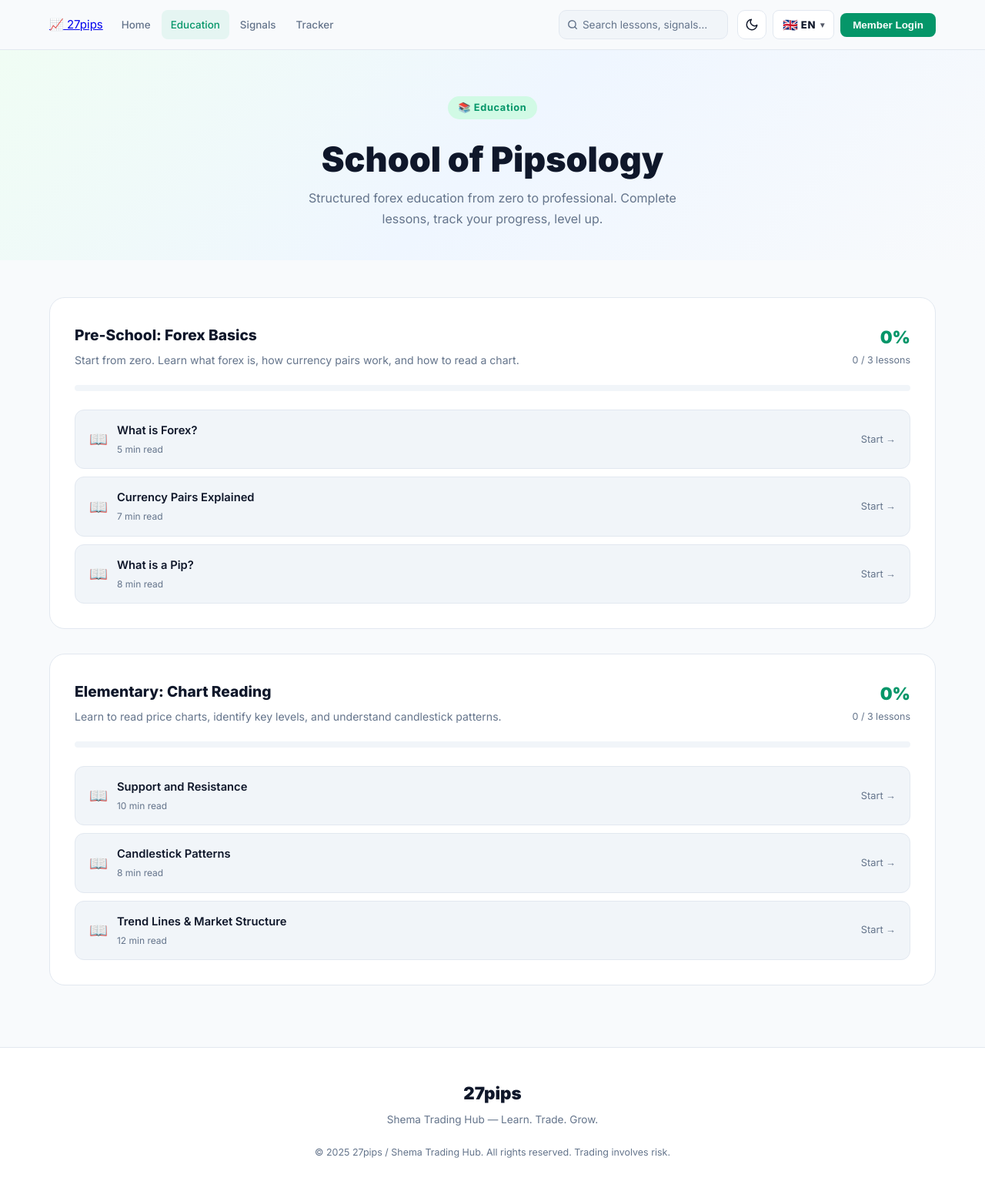
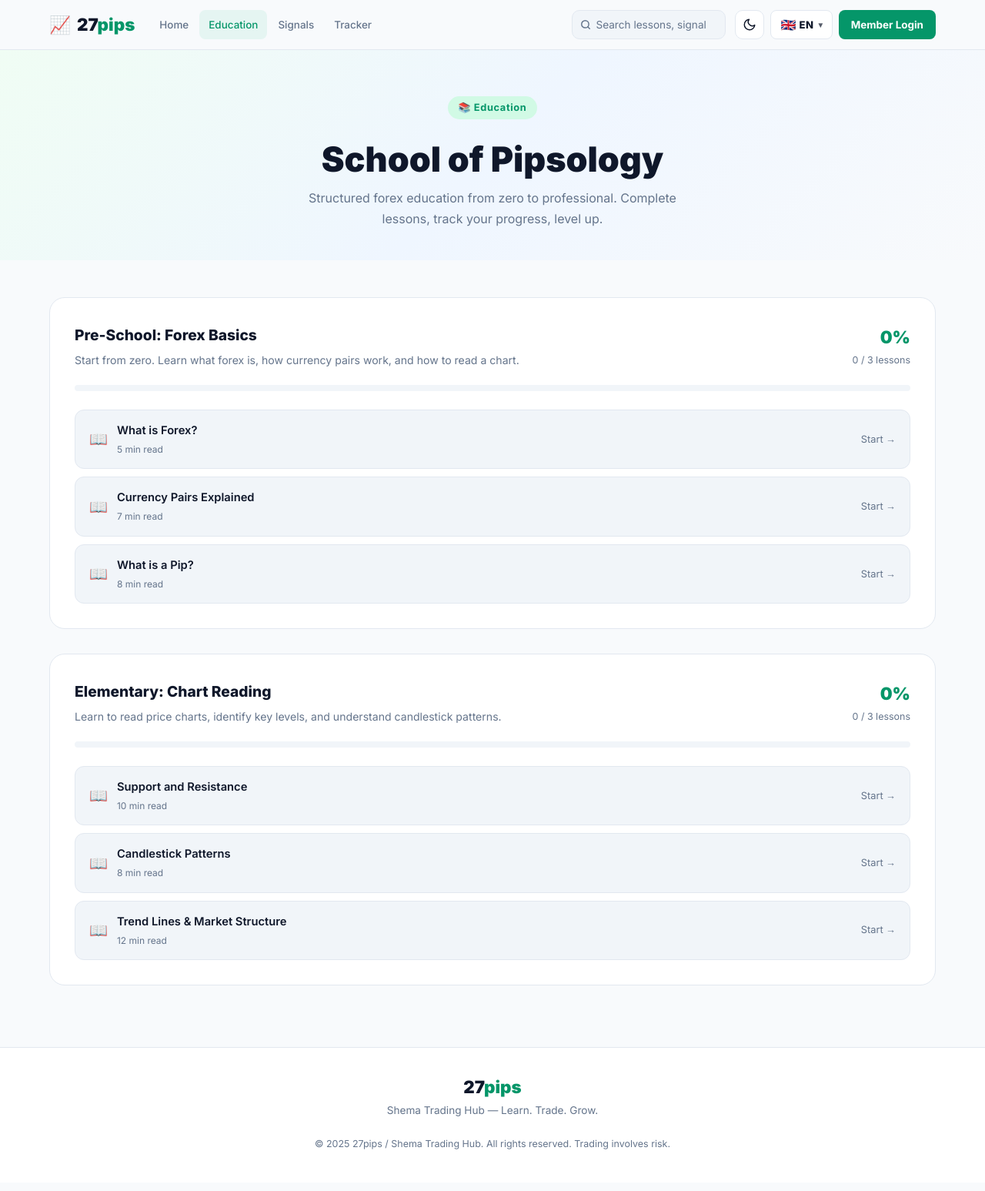
Before and after one commit to Benjaminfromthe/27pips, a Flask app: page /education/ in a window 1280 px wide. Shown: the whole page at 77% size. After the commit the page ends 1493 px from the top, so only its background shows below. Run offline with Flask 3, Linux system fonts and the light colour scheme; data comes from the database, SQL or seed files in the repository; some libraries are stand-ins or nearby versions.

Commit message:
fix: perfect vertical alignment across all header controls
Root problems fixed:
1. Duplicate .search-wrap rules — the SITE-WIDE SEARCH BAR section had
   its own .search-wrap block with flex-shrink:1 and width:220px that
   was cascading after the header section and overriding flex:0 0 auto,
   causing the search bar to shrink and overlap nav links. Resolved by
   keeping only positioning (relative) in the search section; all layout
   properties live exclusively in the header section.

2. Inconsistent control heights — theme-toggle(38px), lang-btn(38px),
   search-input-row(38px), and btn-login(no explicit height) were all
   hardcoded independently. Any single px change broke alignment.
   Introduced --header-ctrl-h: 38px CSS custom property in :root.
   All five controls now reference this single token:
     .nav-link         → height: var(--header-ctrl-h) via inline-flex
     .btn-login        → height: var(--header-ctrl-h) via inline-flex
     .theme-toggle     → height: var(--header-ctrl-h)  width: same
     .lang-btn         → height: var(--header-ctrl-h)
     .search-input-row → height: var(--header-ctrl-h)
   One token change adjusts the entire header row uniformly.

3. Logo not vertically centred — added display:flex + align-items:center
   to .header-inner .logo explicitly, plus margin-right:8px to give
   breathing room between the logo and the first nav link.

4. Nav links were using padding-based vertical centering (0.45rem top/bottom)
   which shifts slightly depending on font metrics and language. Switched
   to height:var(--header-ctrl-h) + display:inline-flex + align-items:center
   so the link height is exactly the same as every other control.

5. Hamburger menu mobile override restores height:auto on .nav-link so
   the 38px token doesn't make mobile menu items look too compressed.

```diff
--- a/static/css/style.css
+++ b/static/css/style.css
@@ -153,6 +153,12 @@
 .full-width { width: 100%; text-align: center; }
 
 /* ── HEADER ── */
+
+/* Single token controls the height of every interactive element in the header.
+   Changing this one value keeps logo, nav links, search, theme toggle,
+   lang switcher, and login button all perfectly aligned on the same axis. */
+:root { --header-ctrl-h: 38px; }
+
 .header {
   position: sticky;
   top: 0;
@@ -165,82 +171,110 @@
 
 /*
   Three-zone layout (all on one row on desktop):
-    [logo]  [nav — takes remaining space]  [search — fixed]  [actions — fixed]
-  The nav zone is the only flex-shrinking zone; logo and actions never shrink.
+    [logo]  [nav — elastic]  [search — fixed]  [actions — fixed]
+  Only the nav zone shrinks; logo and actions are always anchored.
 */
 .header-inner {
   display: flex;
-  align-items: center;
+  align-items: center;          /* vertical centre of ALL children */
   padding: 0 24px;
-  height: 64px;           /* fixed header height — consistent across languages */
+  height: 64px;                 /* fixed row height — consistent across languages */
   gap: 12px;
-  min-width: 0;           /* allow children to shrink below their intrinsic size */
+  min-width: 0;
 }
 
-/* Logo — never shrinks, never grows */
+/* Logo — never shrinks, never grows; margin-right separates it from nav links */
 .header-inner .logo {
   flex: 0 0 auto;
+  display: flex;
+  align-items: center;
+  gap: 8px;
+  text-decoration: none;
+  margin-right: 8px;            /* breathing room between logo and first nav link */
 }
+.logo-icon { font-size: 1.4rem; line-height: 1; }
+.logo-text { font-size: 1.4rem; font-weight: 900; color: var(--text-primary); line-height: 1; }
+.logo-accent { color: var(--accent); }
 
-/* Nav — shrinks when translations are long, never wraps to a second line */
+/* Nav — elastic; takes all space between logo and the right-side controls */
 .nav {
   display: flex;
   align-items: center;
   flex-wrap: nowrap;
   gap: 2px;
-  flex: 1 1 0;            /* takes all available space between logo and actions */
+  flex: 1 1 0;
   min-width: 0;
-  overflow: hidden;       /* hides any overflow instead of breaking layout */
+  overflow: hidden;
 }
 
-/* Nav links — relative padding so French/Kinyarwanda labels fit naturally */
+/* Nav links — same height token as every other control */
 .nav-link {
+  display: inline-flex;
+  align-items: center;
+  height: var(--header-ctrl-h);         /* matches btn, search, lang switcher */
   color: var(--text-secondary);
   text-decoration: none;
-  padding: 0.45rem 0.75rem;  /* rem-based — scales with font, not viewport */
+  padding: 0 0.75rem;                   /* vertical centring handled by height+flex */
   border-radius: 8px;
-  font-size: 0.84rem;         /* slightly tighter to give translations room */
+  font-size: 0.84rem;
   font-weight: 500;
   transition: color 0.2s, background 0.2s;
-  white-space: nowrap;        /* prevent individual link text from wrapping */
-  flex-shrink: 1;             /* links compress before disappearing */
+  white-space: nowrap;
+  flex-shrink: 1;
   min-width: 0;
+  box-sizing: border-box;
 }
 .nav-link:hover,
 .nav-link:focus-visible { color: var(--text-primary); background: var(--bg-card); }
 .nav-link--active,
 .nav-link.active { color: var(--accent) !important; background: rgba(16,185,129,0.08); }
 
-/* Search bar — fixed width, never shrinks into nav */
+/* Search bar — single canonical rule (resolves duplicate conflict) */
 .search-wrap {
-  flex: 0 0 auto;           /* overrides the earlier flex-shrink:1 rule */
+  position: relative;
+  flex: 0 0 auto;
   width: 200px;
   transition: width 0.25s ease;
+  align-self: center;
 }
 .search-wrap:focus-within { width: 260px; }
 
-/* Header actions — logo/login/avatar — fixed, never shrinks */
+/* Header actions — always anchored to the right */
 .header-actions {
   display: flex;
   align-items: center;
   gap: 8px;
-  flex: 0 0 auto;           /* anchored to the right, always */
+  flex: 0 0 auto;
 }
 
-/* Login button — relative padding so translated label always fits */
+/* Login button — same height token as every other control */
 .btn-login {
+  display: inline-flex;
+  align-items: center;
+  height: var(--header-ctrl-h);
   background: var(--accent);
   color: #fff;
   border: none;
-  padding: 0.5rem 1rem;
+  padding: 0 1rem;
   border-radius: 8px;
   font-size: 0.84rem;
   font-weight: 700;
   cursor: pointer;
   transition: background 0.2s;
   white-space: nowrap;
+  box-sizing: border-box;
+  font-family: inherit;
 }
 .btn-login:hover { background: var(--accent-hover); }
+
+/* Theme toggle and lang button — height already set to 38px via their own rules;
+   --header-ctrl-h matches that value so everything is identical. */
+.theme-toggle,
+.theme-btn,
+.lang-btn,
+.btn-lang {
+  height: var(--header-ctrl-h);   /* enforce token — overrides any prior value */
+}
 
 /* Hamburger — hidden on desktop */
 .hamburger {
@@ -252,18 +286,12 @@
   cursor: pointer;
   padding: 4px;
   flex-shrink: 0;
+  line-height: 1;
 }
 
 /* ── HEADER RESPONSIVE BREAKPOINTS ── */
 
-/*
-  1100px: nav links compress, search stays, hamburger hidden.
-  980px:  hide nav links entirely, show hamburger — avoids overlap.
-  600px:  also hide search bar (mobile has hamburger menu only).
-*/
-
 @media (max-width: 980px) {
-  /* Hide nav links — replaced by hamburger menu */
   .header-inner .nav {
     display: none;
     position: absolute;
@@ -277,23 +305,21 @@
     padding: 12px 16px;
     gap: 4px;
     z-index: 99;
+    overflow: visible;    /* restore so dropdown is visible */
   }
-  .header-inner .nav.open {
-    display: flex;
-  }
+  .header-inner .nav.open { display: flex; }
   .nav-link {
+    height: auto;
     padding: 10px 14px;
     font-size: 0.9rem;
     border-radius: 8px;
   }
   .hamburger { display: block; }
-  /* Give search a bit more room now nav is gone */
   .search-wrap { width: 180px; }
   .search-wrap:focus-within { width: 240px; }
 }
 
 @media (max-width: 600px) {
-  /* Hide search on mobile — hamburger gives full-screen nav */
   .search-wrap { display: none; }
   .header-actions { gap: 6px; }
 }
@@ -938,8 +964,8 @@
 .theme-btn {
   position: relative;
   flex-shrink: 0;
-  width: 38px;
-  height: 38px;
+  width: var(--header-ctrl-h);
+  height: var(--header-ctrl-h);
   display: inline-flex;
   align-items: center;
   justify-content: center;
@@ -987,7 +1013,7 @@
   border-radius: 8px;
   color: var(--text-primary);
   padding: 0 12px;
-  height: 38px;
+  height: var(--header-ctrl-h);
   display: flex;
   align-items: center;
   gap: 4px;
@@ -1031,14 +1057,12 @@
 /* ============================================================
    SITE-WIDE SEARCH BAR
 ============================================================ */
+
+/* .search-wrap positioning/sizing is defined in the HEADER section above.
+   Only search-specific internal styles are here. */
 .search-wrap {
-  position: relative;
-  flex-shrink: 1;
-  width: 220px;
-  transition: width 0.25s ease;
-}
-.search-wrap:focus-within {
-  width: 280px;
+  position: relative;    /* needed for dropdown absolute positioning */
+  /* width, flex, and transition are set in the header section */
 }
 
 .search-input-row {
@@ -1048,7 +1072,7 @@
   border: 1.5px solid var(--border);
   border-radius: 10px;
   padding: 0 10px;
-  height: 38px;
+  height: var(--header-ctrl-h);  /* same token as nav links, btn-login, lang-btn */
   gap: 6px;
   transition: border-color 0.2s;
 }
```
